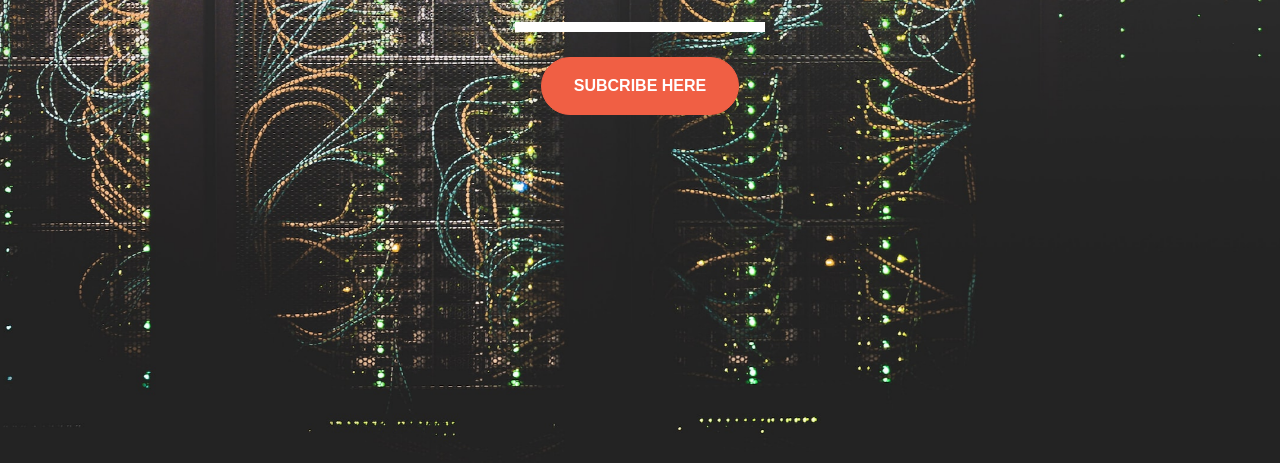
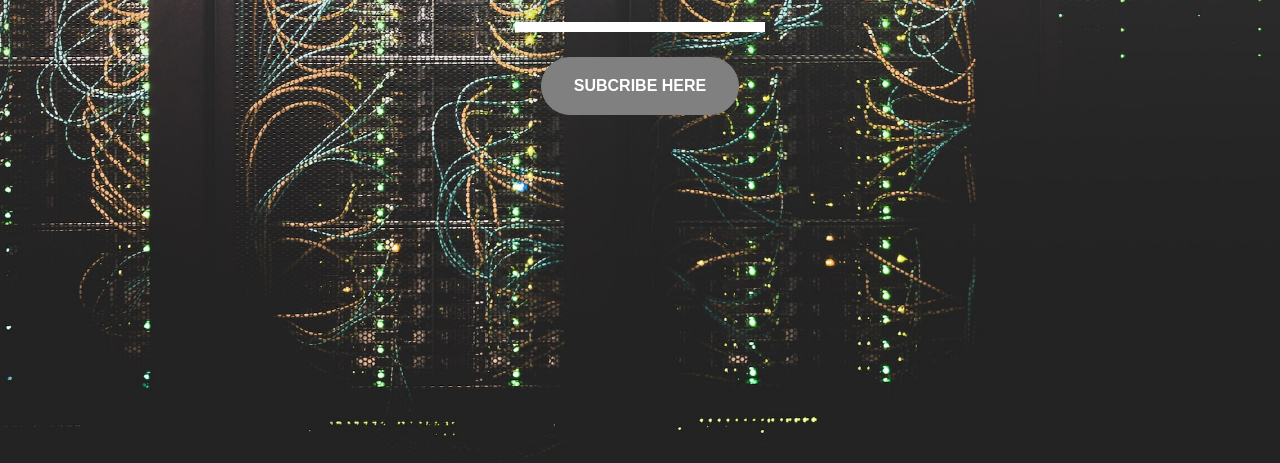
Before and after one commit to husselltech/startuplandingproj, a plain HTML site: page index.html in a window 1280 px wide. Shown: the part 337-800 px from the top of the page. Drawn offline with nearby package versions, Linux system fonts and the light colour scheme; a web font is replaced by a local one.

Commit message:
Add files via upload

```diff
--- a/style.css
+++ b/style.css
@@ -40,13 +40,13 @@ hr {
 }
 
 .btn-primary {
-  background-color: #f05f44;
-  border-color: #f05f44;
+  background-color: gray;
+  border-color: gray;
 }
 
 .btn-primary:hover {
-  background-color: darkorange !important;
-  border-color: darkorange !important;
+  background-color: darkgray !important;
+  border-color: darkgray !important;
   border-width: 4px;
 }
 
```
